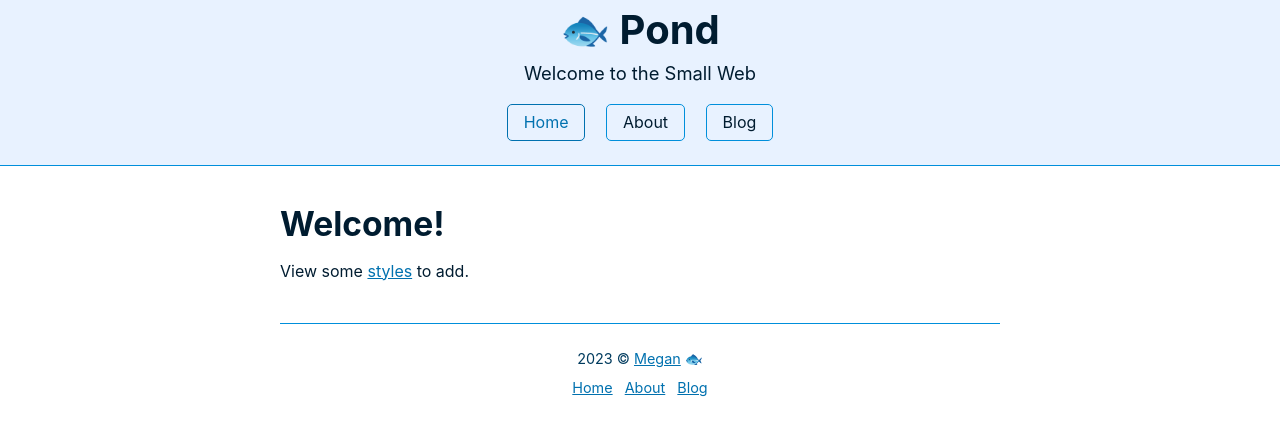
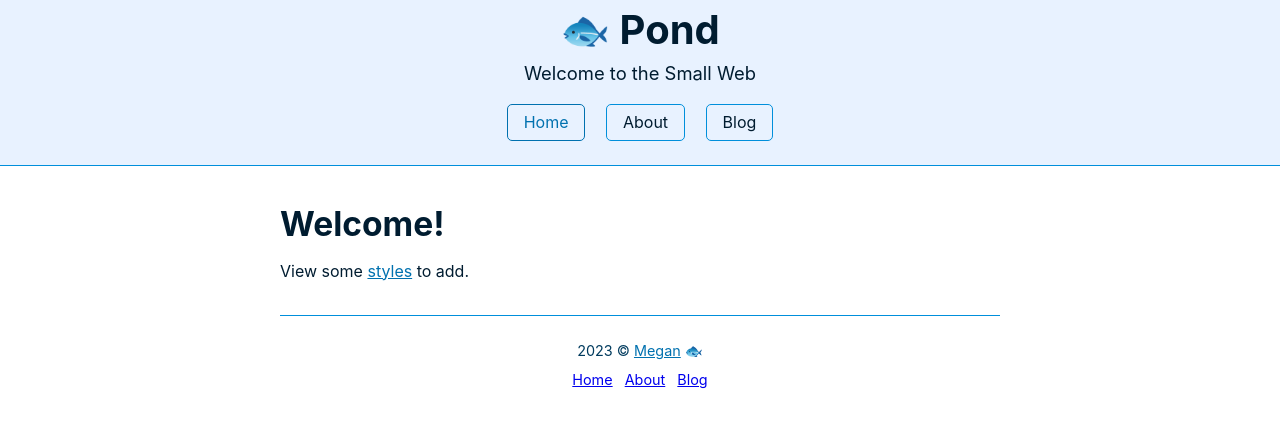
Before and after one commit to megdna/pond, a Jekyll site: the page built from index.md, in a window 1280 px wide. Shown: the top 436 px of the page. Built offline with Jekyll 4.4.1, drawn with Linux system fonts in a browser that asks for light colours.

Commit message:
Update theme

```diff
--- a/assets/css/style.css
+++ b/assets/css/style.css
@@ -126,7 +126,7 @@ h1, h2, h3 {
   line-height: 1.1;
   margin: 2rem 0 1rem;
 }
-h4, h5, h6, p {
+h4, h5, h6 {
   margin: 1rem 0;
 }
 h1 {
@@ -147,6 +147,8 @@ h5 {
 h6 {
   font-size: 0.96rem;
 }
+p {
+  margin: 0.5rem 0;
 
 a {
 	color: var(--link);
```
Also changed, not shown: assets/css/style.md (+0 -2 lines).
